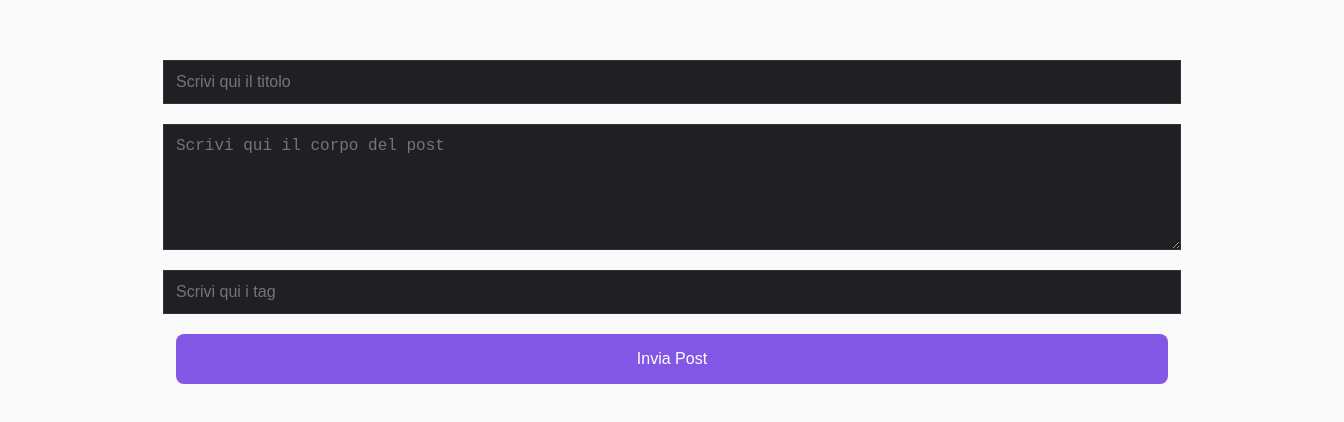
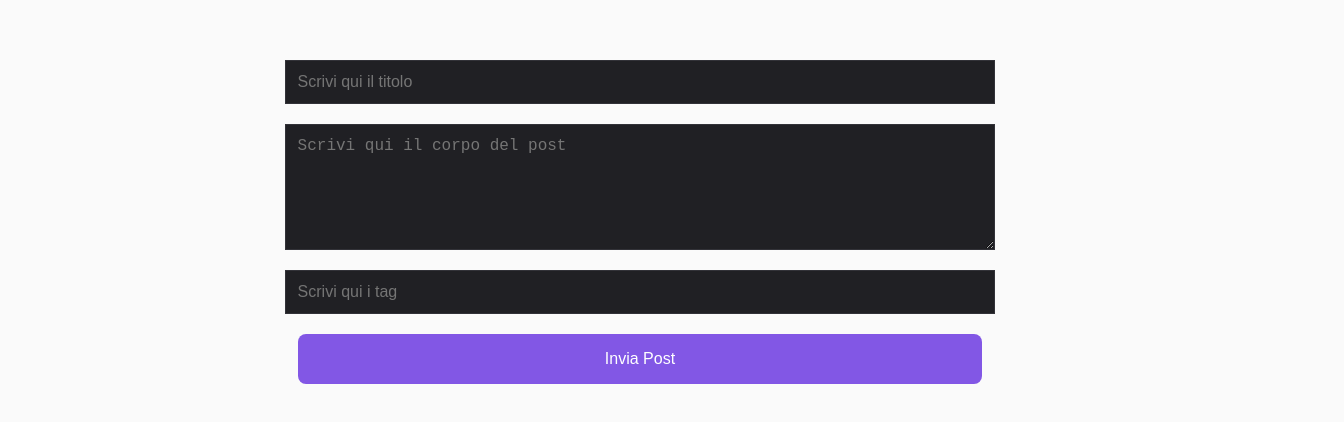
Before and after one commit to tasuboyz/Posting-Web-App, a React (Vite) app: page / in a window 1280 px wide. Shown: the part 210-632 px from the top of the page, 1344 px wide, since content can reach past the window. Built offline with nearby package versions, Linux system fonts and the light colour scheme.

Commit message:
Update index.css

```diff
--- a/src/index.css
+++ b/src/index.css
@@ -41,7 +41,7 @@ h1 {
   justify-content: center; /* Centra i contenuti verticalmente */
   align-items: center; /* Centra i contenuti orizzontalmente */
   height: 100vh; /* Imposta l'altezza del container all'altezza della viewport */
-  width: 100vw; /* Imposta la larghezza del container alla larghezza della viewport */
+  width: 70vw; /* Imposta la larghezza del container alla larghezza della viewport */
   padding: 20px; /* Aggiunge un po' di spazio intorno ai contenuti */
   box-sizing: border-box; /* Include il padding e il bordo nel calcolo della larghezza e dell'altezza */
 }
```
